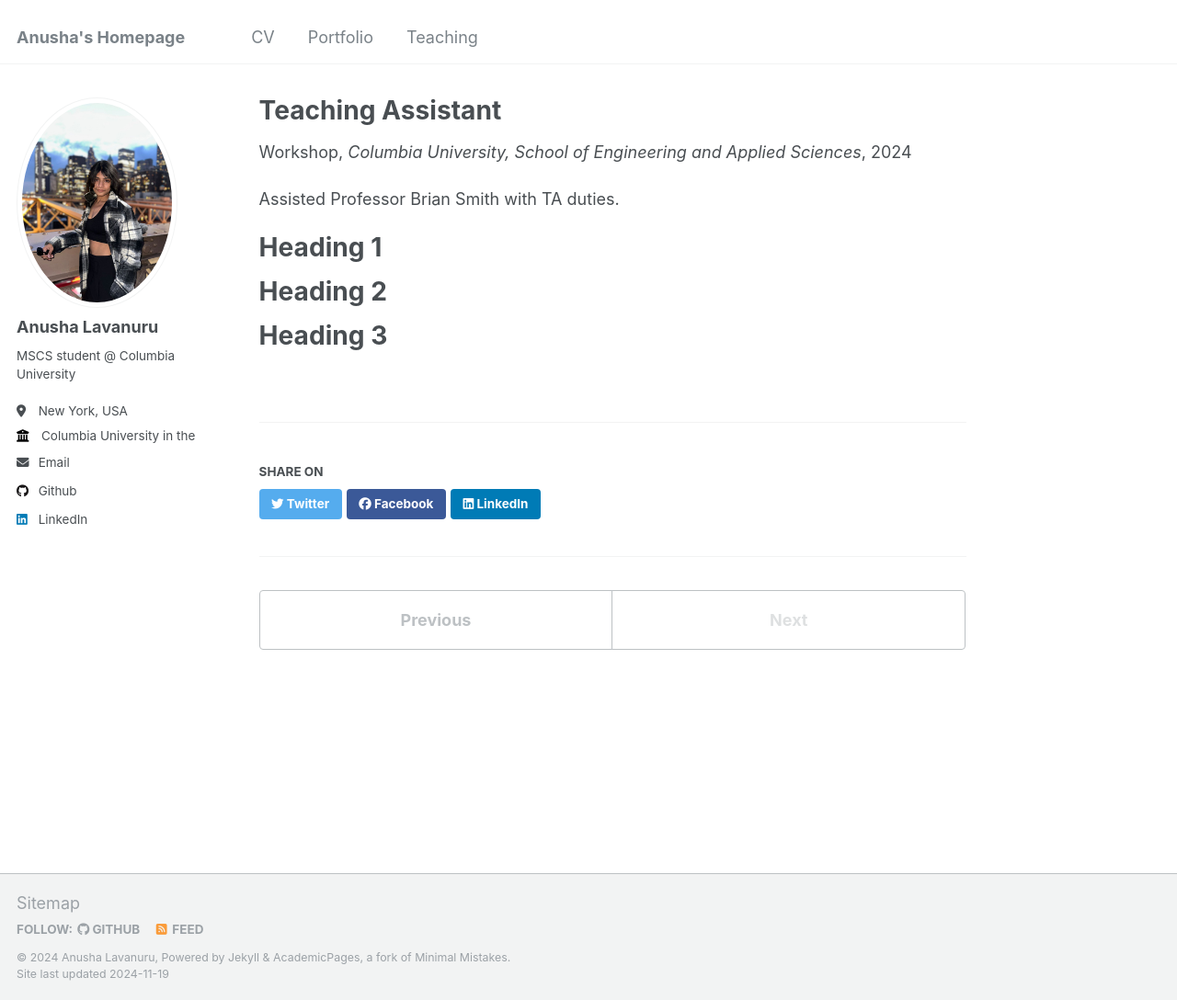
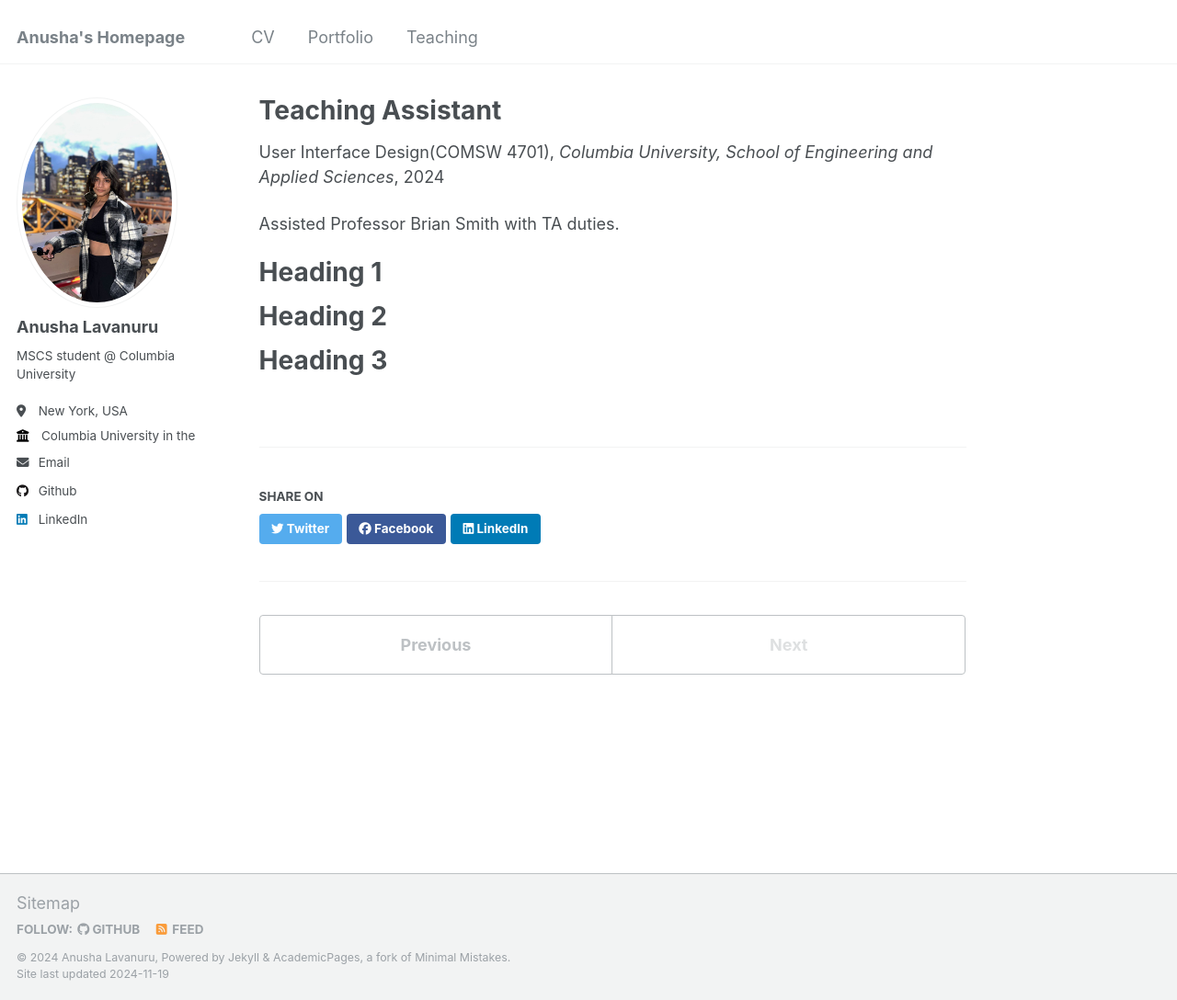
Before and after one commit to AnushaLavanuru5/AnushaL.github.io, a Jekyll site: the page built from _teaching/2015-spring-teaching-2.md, in a window 1280 px wide and 1088 px high. Shown: the whole window at 92% size. Built offline with Jekyll 4.4.1, drawn with Linux system fonts in a browser that asks for light colours.

Commit message:
Update 2015-spring-teaching-2.md

```diff
--- a/_teaching/2015-spring-teaching-2.md
+++ b/_teaching/2015-spring-teaching-2.md
@@ -1,7 +1,7 @@
 ---
 title: "Teaching Assistant"
 collection: teaching
-type: "Workshop"
+type: "User Interface Design(COMSW 4701)"
 permalink: /teaching/2015-spring-teaching-1
 venue: "Columbia University, School of Engineering and Applied Sciences"
 date: Sept 2024 - Dec 2024
```
